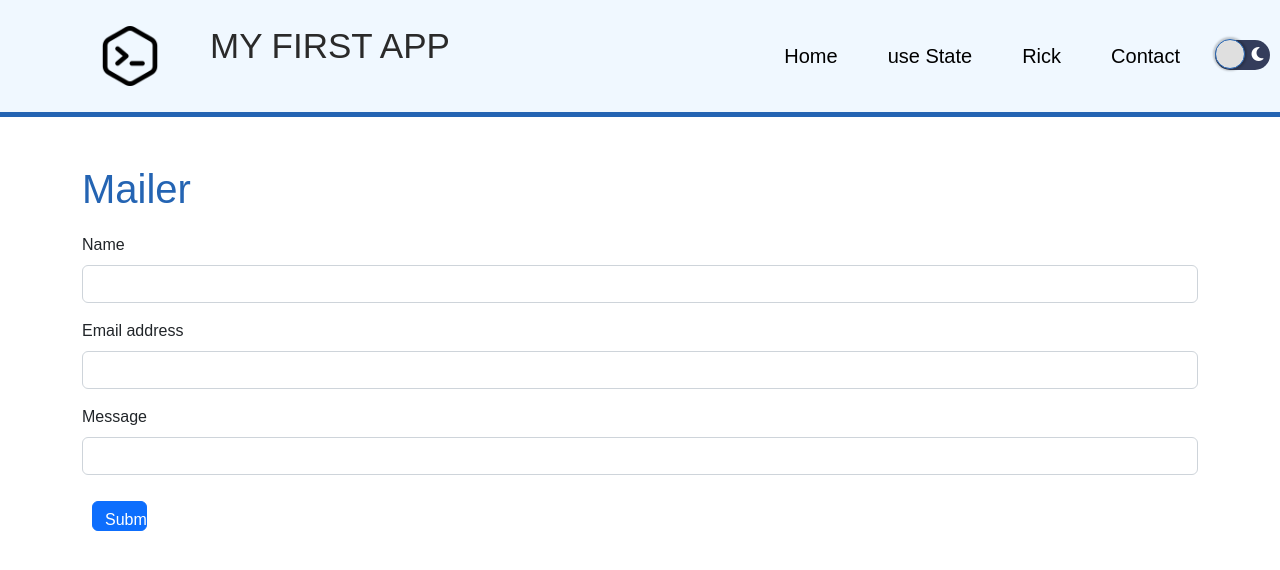
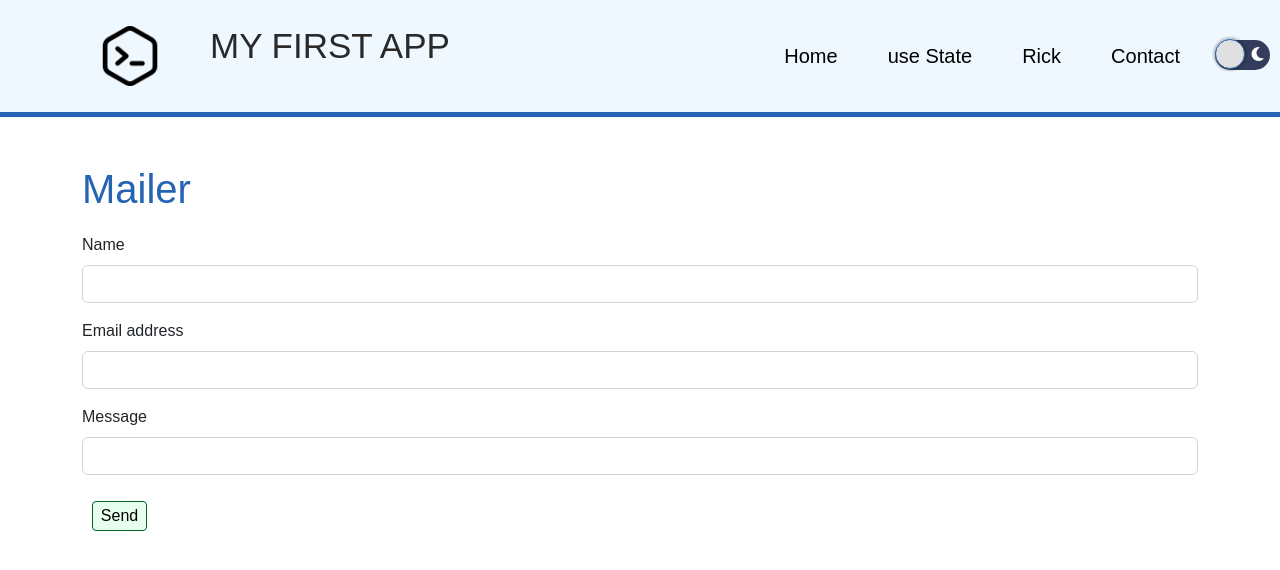
Before and after one commit to SamuelRm5/first_app_React, a React (Create React App) app: page /contact in a window 1280 px wide. Shown: the top 570 px of the page. Built offline with nearby package versions, Linux system fonts and the light colour scheme.

Commit message:
mailer fixed

```diff
--- a/src/components/pages/Mailer/Mailer.jsx
+++ b/src/components/pages/Mailer/Mailer.jsx
@@ -1,17 +1,20 @@
-import emailjs from 'emailjs-com';
+import emailjs from '@emailjs/browser';
+import {ButtonUI} from '../../UI/ButtonUI/ButtonUI'
 
 export const Mailer = () => {
 
     const sendEmail = ( e ) => {
+        e.preventDefault();
 
-        e.preventDefault();
-        emailjs.sendForm('service_kagt37a','')
+        emailjs.sendForm('service_kagt37a','template_4f77v7z',e.target,'akQoWyMBUDzn4jOoB')
+        .then( response => console.log( response ))
+        .catch( err => console.log( err ));
     }
 
   return (
     <div className="container mt-5">
         <h1>Mailer</h1>
-        <form>
+        <form onSubmit={ sendEmail }>
             <div className="mb-3">
 
                 <label for="exampleInputEmail1" className="form-label">Name</label>
@@ -30,7 +33,10 @@ export const Mailer = () => {
                 <input name='user_message' type="text" className="form-control" id="exampleInputEmail1" aria-describedby="emailHelp" />
 
             </div>
-            <button type="submit" className="btn btn-primary">Submit</button>
+            <ButtonUI
+                styles='buttonGreen'
+                text='Send'
+            />
         </form>
     </div>
   )
```
